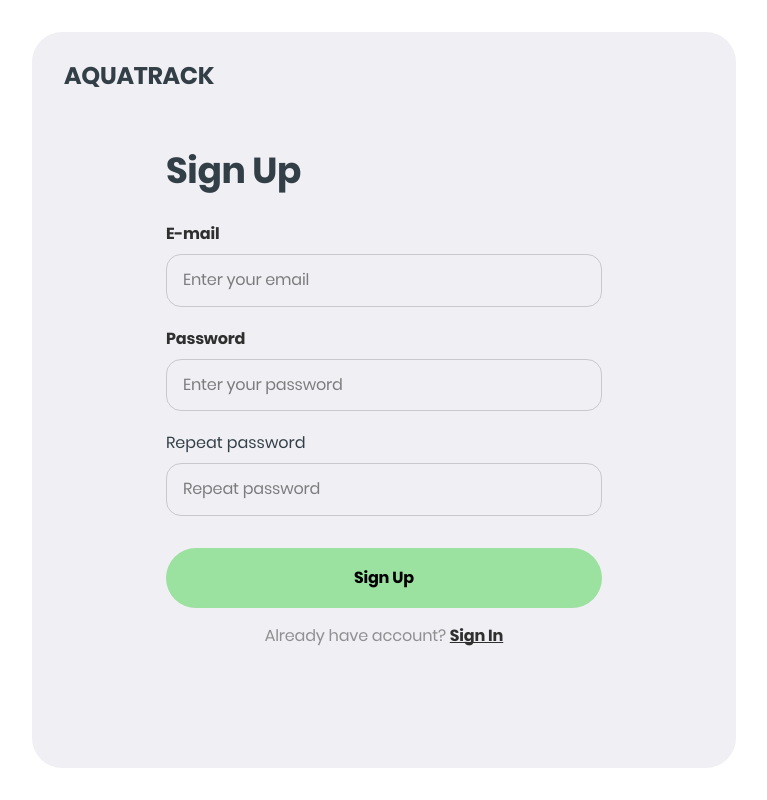
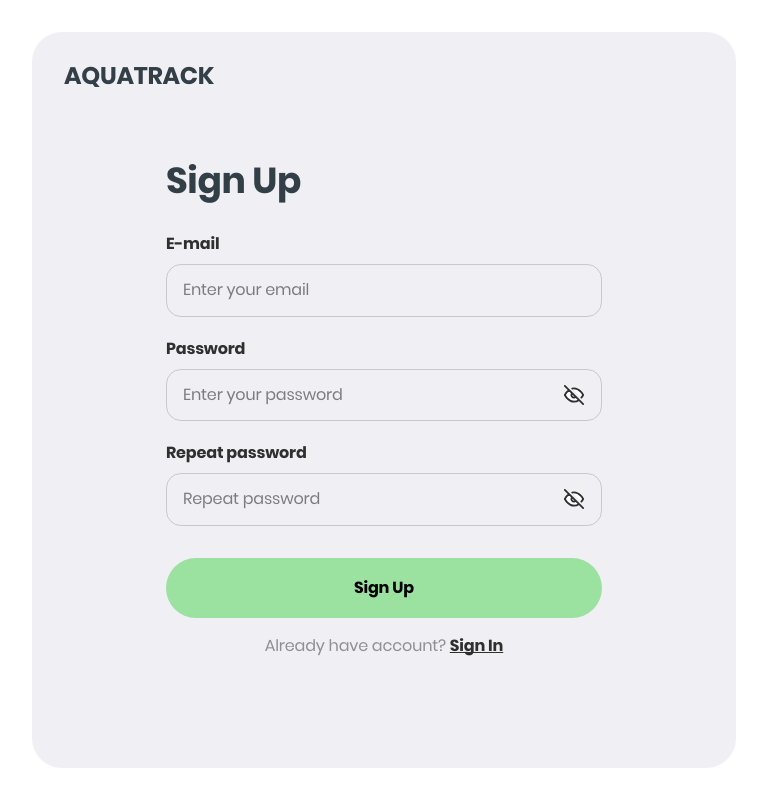
Before and after one commit to alex-usenko325/project-RapidForge-frontend, a React (Vite) app: page /signup in a window 1280 px wide. Shown: the whole page, without its empty margins (256-1023 px from the left). Built offline with nearby package versions, Linux system fonts and the light colour scheme; no server answers.

Commit message:
Add icon and styles for ErrorMessage

```diff
--- a/src/components/SignInForm/SignInForm.jsx
+++ b/src/components/SignInForm/SignInForm.jsx
@@ -5,6 +5,7 @@ import * as Yup from 'yup';
 import { useDispatch } from 'react-redux';
 import { signin } from '../../redux/auth/operations';
 import s from '../SignUpForm/SignUpForm.module.css';
+import sprite from '../../../public/sprite.svg';
 
 const SingInValidationSchema = Yup.object().shape({
   email: Yup.string()
@@ -58,6 +59,7 @@ const SignInForm = () => {
               </label>
               <label className={s.authLabel}>
                 <span className={s.labelSpan}>Password</span>
+                <div className={s.inputWrap}>
                   <Field
                     className={s.authField}
                     type="password"
@@ -65,6 +67,10 @@ const SignInForm = () => {
                     placeholder="Enter your password"
                     required
                   />
+                  <svg className={s.authIcon}>
+                    <use xlinkHref={`${sprite}#icon-eye-off`} />
+                  </svg>
+                </div>
                 <ErrorMessage
                   name="password"
                   component={'span'}
@@ -87,66 +93,6 @@ const SignInForm = () => {
         </Formik>
       </div>
     </div>
-
-    // <div className={clsx('test')}>
-    // <div className="authSection">
-    //   <Logo />
-    //   <div className="authWrap">
-    //     <h2 className="authSubtitle">Sign In</h2>
-    //     <Formik
-    //       initialValues={initialValues}
-    //       onSubmit={handleSubmit}
-    //       validationSchema={SingInValidationSchema}
-    //     >
-    //       <Form className="authForm">
-    //         <div className="authFormWrap">
-    //           <label className="authLabel">
-    //             <span className="labelSpan">E-mail</span>
-    //             <Field
-    //               className="authField"
-    //               type="email"
-    //               name="email"
-    //               placeholder="Enter your email"
-    //               required
-    //             />
-    //             <ErrorMessage
-    //               name="email"
-    //               component={'span'}
-    //               className="errorMessage"
-    //             />
-    //           </label>
-    //           <label className="authLabel">
-    //             <span className="labelSpan">Password</span>
-    //             <Field
-    //               className="authField"
-    //               type="password"
-    //               name="password"
-    //               placeholder="Enter your password"
-    //               required
-    //             />
-    //             <ErrorMessage
-    //               name="password"
-    //               component={'span'}
-    //               className="errorMessage"
-    //             />
-    //           </label>
-    //         </div>
-    //         <div className="authBtnWrap">
-    //           <button type="submit" className="authBtn">
-    //             Sign In
-    //           </button>
-    //           <div className="haveAnAccount">
-    //             Don’t have an account?{' '}
-    //             <a href="/signup" className="authLink">
-    //               Sign Up
-    //             </a>
-    //           </div>
-    //         </div>
-    //       </Form>
-    //     </Formik>
-    //   </div>
-    // </div>
-    // </div>
   );
 };
 
--- a/src/components/SignUpForm/SignUpForm.jsx
+++ b/src/components/SignUpForm/SignUpForm.jsx
@@ -4,6 +4,7 @@ import * as Yup from 'yup';
 import { useDispatch } from 'react-redux';
 import { signup } from '../../redux/auth/operations';
 import s from './SignUpForm.module.css';
+import sprite from '../../../public/sprite.svg';
 
 const SingUpValidationSchema = Yup.object().shape({
   email: Yup.string()
@@ -62,6 +63,7 @@ const SignUpForm = () => {
               </label>
               <label className={s.authLabel}>
                 <span className={s.labelSpan}>Password</span>
+                <div className={s.inputWrap}>
                   <Field
                     className={s.authField}
                     type="password"
@@ -69,6 +71,10 @@ const SignUpForm = () => {
                     placeholder="Enter your password"
                     required
                   />
+                  <svg className={s.authIcon}>
+                    <use xlinkHref={`${sprite}#icon-eye-off`} />
+                  </svg>
+                </div>
                 <ErrorMessage
                   name="password"
                   component={'span'}
@@ -76,7 +82,8 @@ const SignUpForm = () => {
                 />
               </label>
               <label className={s.authLabel}>
-                <span className="labelSpan">Repeat password</span>
+                <span className={s.labelSpan}>Repeat password</span>
+                <div className={s.inputWrap}>
                   <Field
                     className={s.authField}
                     type="password"
@@ -84,6 +91,10 @@ const SignUpForm = () => {
                     placeholder="Repeat password"
                     required
                   />
+                  <svg className={s.authIcon}>
+                    <use xlinkHref={`${sprite}#icon-eye-off`} />
+                  </svg>
+                </div>
                 <ErrorMessage
                   name="repeatPassword"
                   component={'span'}
--- a/src/components/SignUpForm/SignUpForm.module.css
+++ b/src/components/SignUpForm/SignUpForm.module.css
@@ -16,6 +16,7 @@
   flex-direction: column;
   justify-content: center;
   gap: 32px;
+  padding-top: 20px;
 }
 
 .authSubtitle {
@@ -43,7 +44,6 @@
 .authLabel {
   display: flex;
   flex-direction: column;
-  gap: 8px;
 }
 
 .labelSpan {
@@ -52,6 +52,12 @@
   line-height: 1.29;
   letter-spacing: -0.01em;
   color: var(--main-text);
+  margin-bottom: 8px;
+}
+
+.inputWrap {
+  position: relative;
+  width: 100%;
 }
 
 .authField {
@@ -59,6 +65,7 @@
   border-radius: 15px;
   padding: 16px;
   background-color: inherit;
+  width: 100%;
 }
 
 .authField::placeholder {
@@ -68,11 +75,26 @@
   color: rgba(47, 47, 47, 0.6);
 }
 
+.authIcon {
+  fill: var(--main-white);
+  stroke: var(--main-text);
+  width: 20px;
+  height: 20px;
+  position: absolute;
+  right: 18px;
+  top: 50%;
+  transform: translateY(-50%);
+  pointer-events: none;
+}
+
 .errorMessage {
   font-size: 14px;
   line-height: 1.29;
   letter-spacing: -0.01em;
   color: var(--error);
+  position: absolute;
+  width: 100%;
+  margin-top: 80px;
 }
 
 .authBtnWrap {
@@ -109,7 +131,6 @@
 
 /* Tablet (від 768px) */
 @media (min-width: 768px) {
-
   .authSection {
     padding: 32px;
     min-height: calc(100vh - 2*32px);
@@ -139,6 +160,10 @@
     line-height: 1.5;
   }
 
+  .errorMessage {
+    margin-top: 84px;
+  }
+
   .authBtn {
     padding: 18px;
     font-size: 16px;
@@ -154,9 +179,12 @@
 /* Desktop (від 1440px) */
 @media (min-width: 1440px) {
   .authSection {
-    width: 672px;
-    height: 736px;
+    max-width: 672px;
     min-height: calc((100% - 2 * 16px));
+  }
+
+  .authWrap {
+    padding-top: 0;
   }
 }
 
```
Lines whose indentation alone changed are shown as unchanged.
